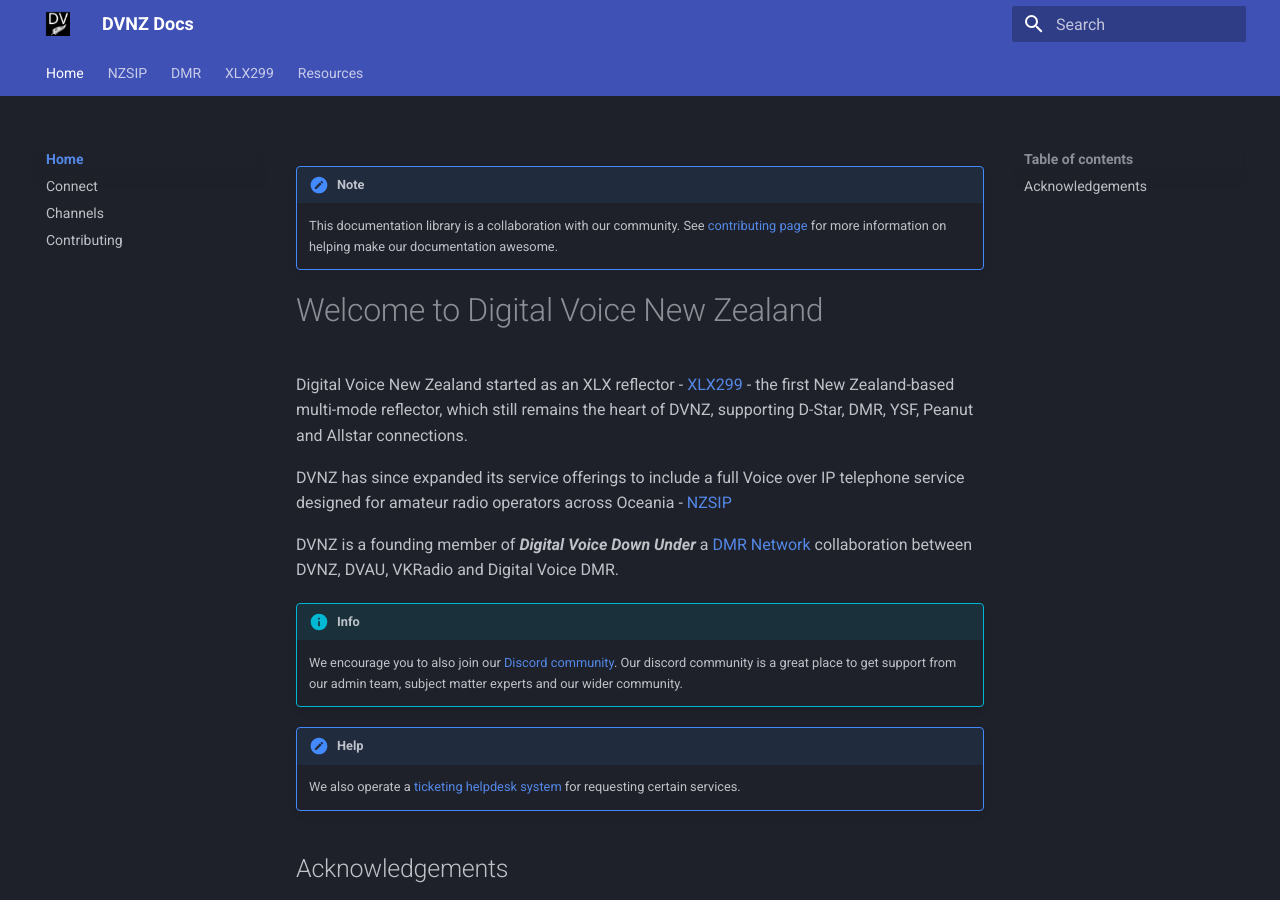
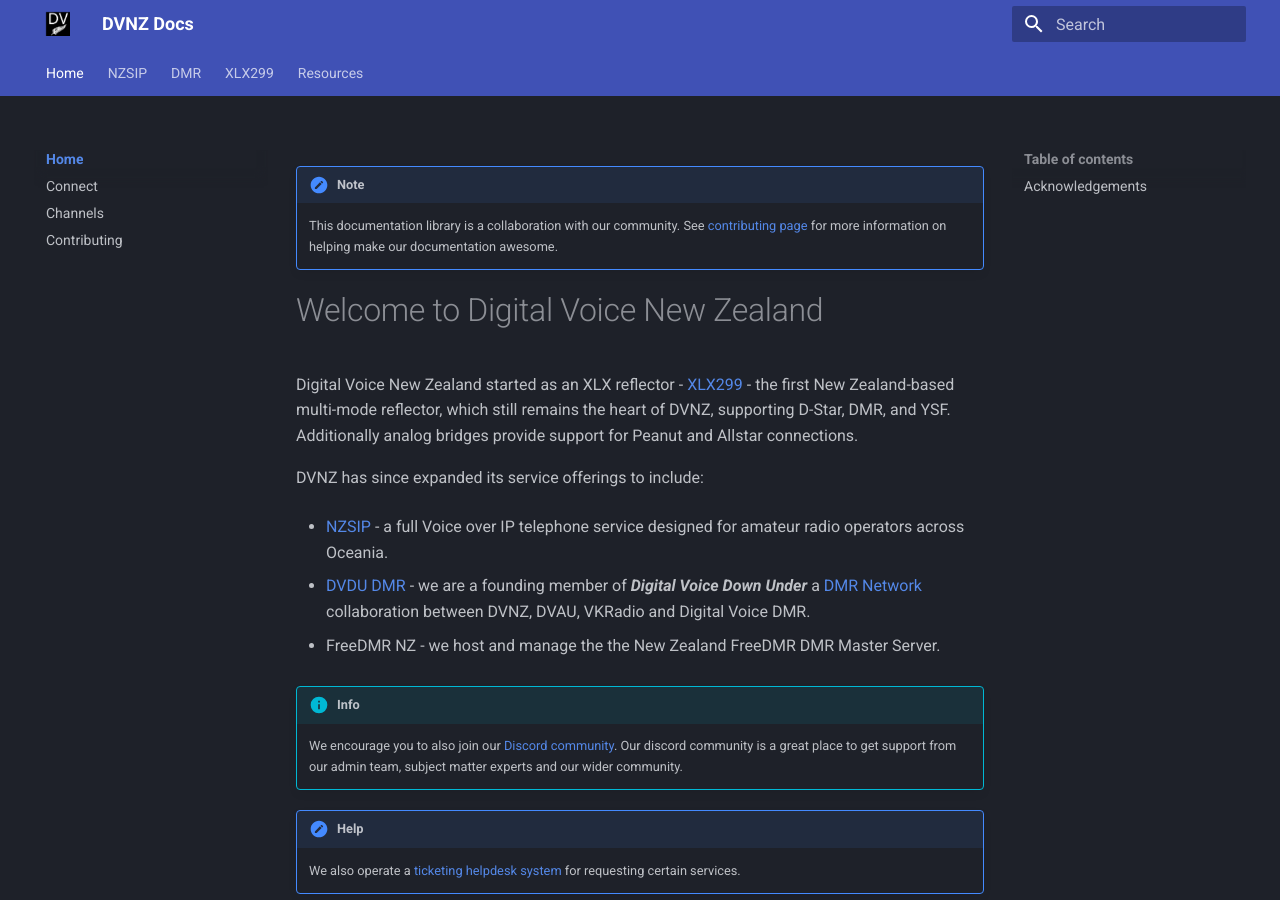
Before and after one commit to DigitalVoiceNZ/wiki, an MkDocs documentation site: the page built from docs/index.md, in a window 1280 px wide and 900 px high. Built offline with MkDocs 1.6.1 and Material for MkDocs 9.7.7, drawn with Linux system fonts in a browser that asks for light colours.

Commit message:
Rewrite intro paragraphs

```diff
--- a/docs/index.md
+++ b/docs/index.md
@@ -4,11 +4,15 @@
 
 # Welcome to Digital Voice New Zealand
 
-Digital Voice New Zealand started as an XLX reflector - [XLX299](xlx/index.md) - the first New Zealand-based multi-mode reflector, which still remains the heart of DVNZ, supporting D-Star, DMR, YSF, Peanut and Allstar connections.
+Digital Voice New Zealand started as an XLX reflector - [XLX299](xlx/index.md) - the first New Zealand-based multi-mode reflector, which still remains the heart of DVNZ, supporting D-Star, DMR, and YSF.  Additionally analog bridges provide support for Peanut and Allstar connections.
 
-DVNZ has since expanded its service offerings to include a full Voice over IP telephone service designed for amateur radio operators across Oceania - [NZSIP](nzsip/index.md)
+DVNZ has since expanded its service offerings to include:
 
-DVNZ is a founding member of ***Digital Voice Down Under*** a [DMR Network](dvdmr/index.md) collaboration between DVNZ, DVAU, VKRadio and Digital Voice DMR.
+* [NZSIP](nzsip/index.md) -  a full Voice over IP telephone service designed for amateur radio operators across Oceania.
+
+* [DVDU DMR](dvdmr/index.md) - we are a founding member of ***Digital Voice Down Under*** a [DMR Network](dvdmr/index.md) collaboration between DVNZ, DVAU, VKRadio and Digital Voice DMR.
+
+* FreeDMR NZ - we host and manage the the New Zealand FreeDMR DMR Master Server.
 
 !!! info
     We encourage you to also join our [Discord community](https://discord.gg/87hz8GYa).   Our discord community is a great place to get support from our admin team, subject matter experts and our wider community.
```
